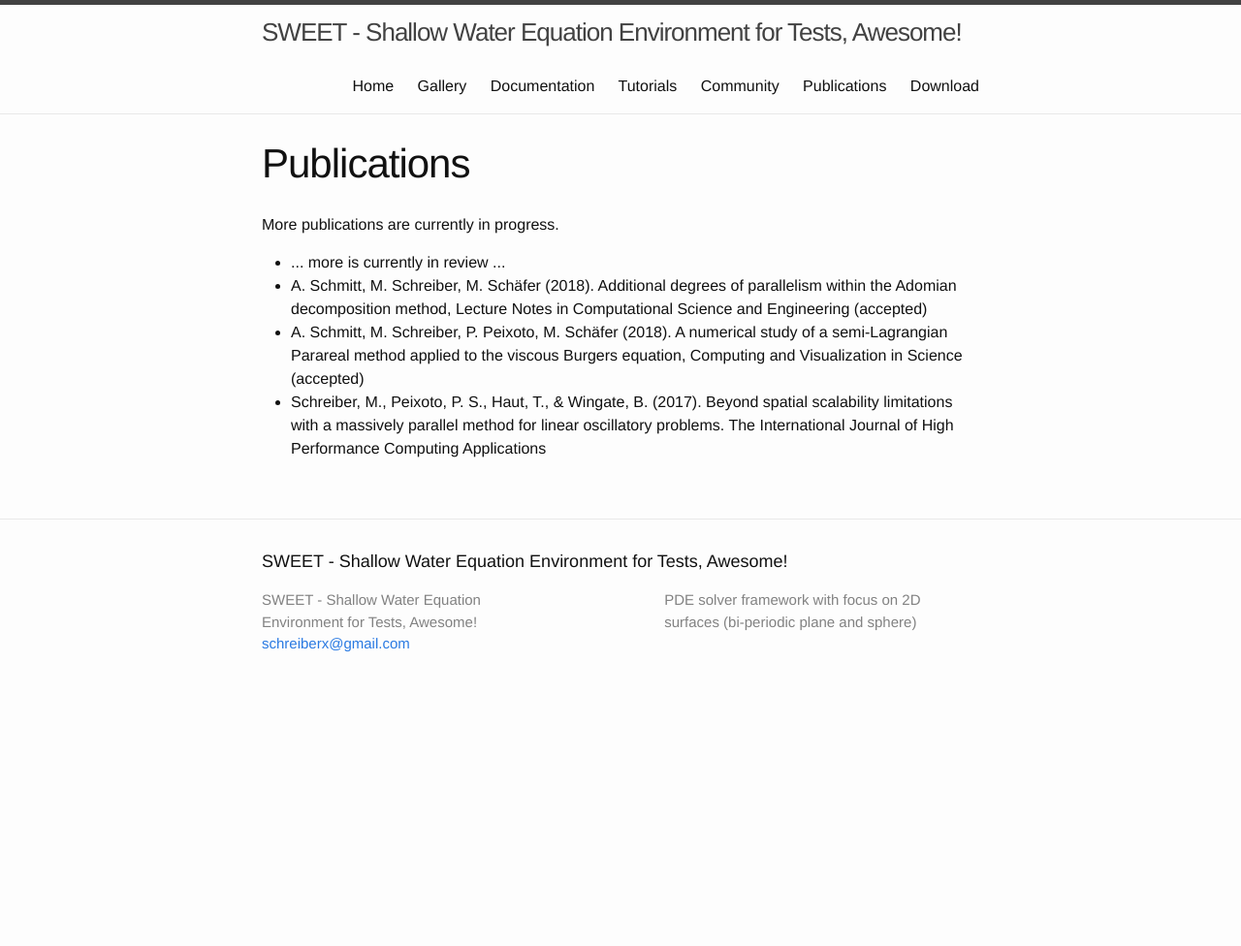
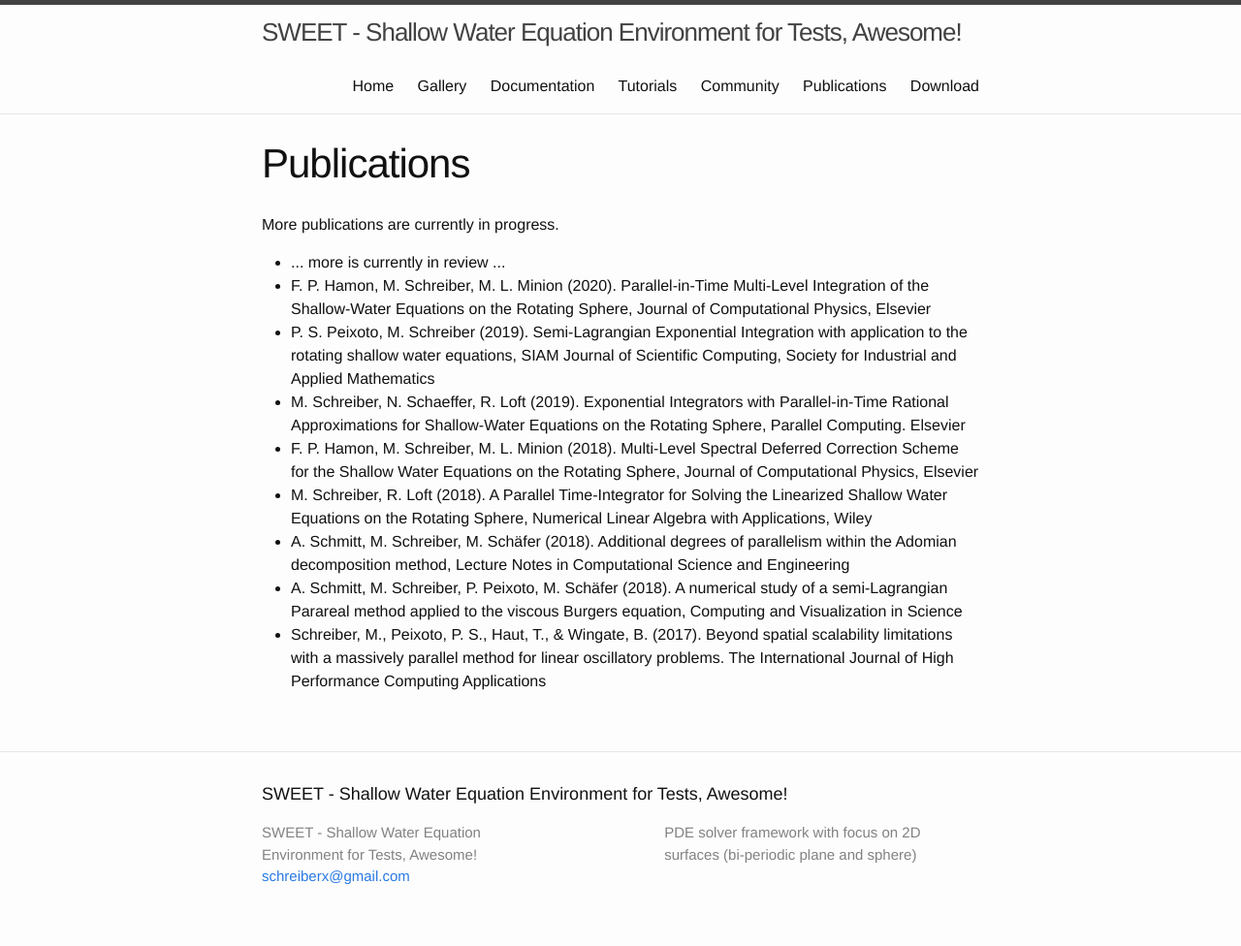
Before and after one commit to schreiberx/sweetsite, a Jekyll site: the page built from publications.md, in a window 1280 px wide. Shown: the whole page at 97% size. Built offline with Jekyll 4.4.1, drawn with Linux system fonts in a browser that asks for light colours; before the commit the page ends 900 px from its top, so only the background shows below that.

Commit message:
updated publications

```diff
--- a/publications.md
+++ b/publications.md
@@ -12,9 +12,19 @@ More publications are currently in progress.
   <li>
     ... more is currently in review ...
   </li>
-  <li>A. Schmitt, M. Schreiber, M. Schäfer (2018). Additional degrees of parallelism within the Adomian decomposition method, Lecture Notes in Computational Science and Engineering (accepted)
+  <li>F. P. Hamon, M. Schreiber, M. L. Minion (2020). Parallel-in-Time Multi-Level Integration of the Shallow-Water Equations on the Rotating Sphere, Journal of Computational Physics, Elsevier
   </li>
-  <li>A. Schmitt, M. Schreiber, P. Peixoto, M. Schäfer (2018). A numerical study of a semi-Lagrangian Parareal method applied to the viscous Burgers equation, Computing and Visualization in Science (accepted)
+  <li>P. S. Peixoto, M. Schreiber (2019). Semi-Lagrangian Exponential Integration with application to the rotating shallow water equations, SIAM Journal of Scientific Computing, Society for Industrial and Applied Mathematics
+  </li>
+  <li>M. Schreiber, N. Schaeffer, R. Loft (2019). Exponential Integrators with Parallel-in-Time Rational Approximations for Shallow-Water Equations on the Rotating Sphere, Parallel Computing. Elsevier
+  </li>
+  <li>F. P. Hamon, M. Schreiber, M. L. Minion (2018). Multi-Level Spectral Deferred Correction Scheme for the Shallow Water Equations on the Rotating Sphere, Journal of Computational Physics, Elsevier
+  </li>
+  <li>M. Schreiber, R. Loft (2018). A Parallel Time-Integrator for Solving the Linearized Shallow Water Equations on the Rotating Sphere, Numerical Linear Algebra with Applications, Wiley
+  </li>
+  <li>A. Schmitt, M. Schreiber, M. Schäfer (2018). Additional degrees of parallelism within the Adomian decomposition method, Lecture Notes in Computational Science and Engineering
+  </li>
+  <li>A. Schmitt, M. Schreiber, P. Peixoto, M. Schäfer (2018). A numerical study of a semi-Lagrangian Parareal method applied to the viscous Burgers equation, Computing and Visualization in Science
   </li>
   <li>Schreiber, M., Peixoto, P. S., Haut, T., & Wingate, B. (2017). Beyond spatial scalability limitations with a massively parallel method for linear oscillatory problems. The International Journal of High Performance Computing Applications
   </li>
```
